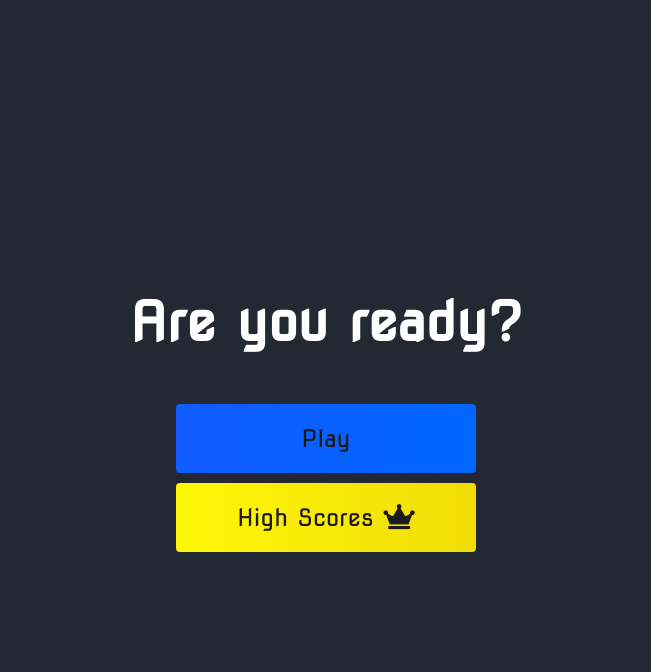
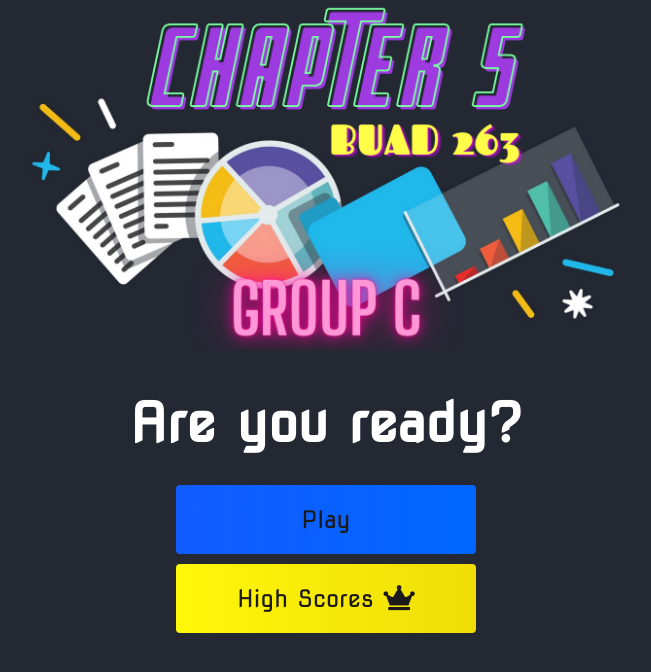
Before and after one commit to techzed/buad263-groupc.github.io, a plain HTML site: page index.html in a window 1280 px wide. Shown: the whole page, without its empty margins (314-965 px from the left). Drawn offline with Linux system fonts and the light colour scheme.

Commit message:
Update style.css

```diff
--- a/style.css
+++ b/style.css
@@ -15,8 +15,8 @@
 h1 {
     font-size: 5.4rem;
     color: #fff;
-    margin-bottom: 5rem;
-    margin-top: 5rem;
+    margin-bottom: 3rem;
+    margin-top: 2rem;
 }
 
 
@@ -27,14 +27,36 @@ h2 {
      color: #fff;
 
 }
+h3 {
+    font-size: 3rem;
+    color: #fff;
+    margin-bottom: 5rem;
+    margin-top: 0rem;
 
+}
+#header {
+margin-top: auto;
+margin-bottom: auto;
+margin-left: auto;
+margin-right: auto;
+
+padding: 5px;
+height: 350px;
+width: 95%;
+
+background-image: url("Group%20C.png");
+background-size: contain;
+color: white;
+background-position:center;
+background-repeat:no-repeat;
+}
 .container {
-    width: 100vw;
-    height: 100vh;
+    width: auto;
+    height: auto;
     display: flex;
     justify-content: center;
     align-items: center;
-    max-width: 80rem;
+    max-width: 90rem;
     margin: 0 auto;
     padding: 2rem;
 }
```
